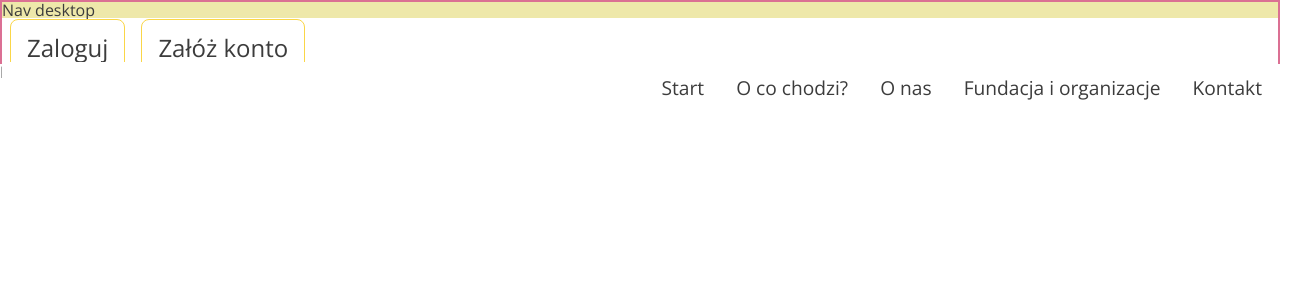
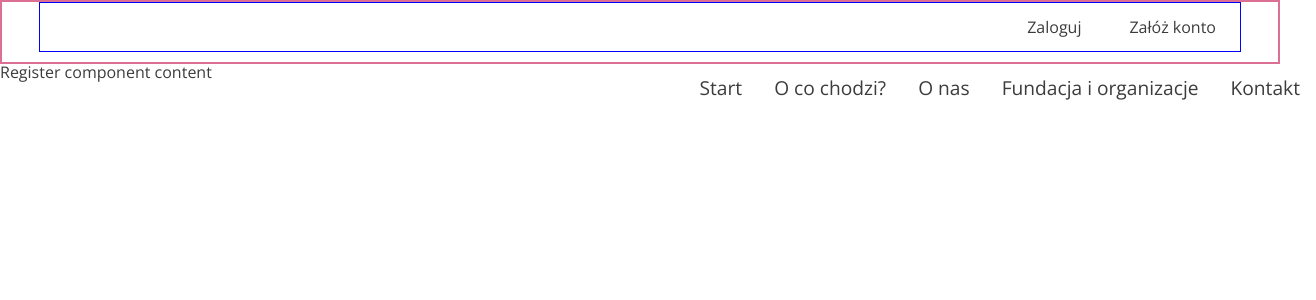
Before and after one commit to MartaSolo/oddaj-rzeczy, a React (Create React App) app: page /register in a window 1280 px wide. Shown: the top 300 px of the page, 1316 px wide, since content can reach past the window. Built offline with nearby package versions, Linux system fonts and the light colour scheme.

Commit message:
Edited styling for Header component incliding the mobile and desktop view

```diff
--- a/package.json
+++ b/package.json
@@ -12,7 +12,6 @@
     "react-router-dom": "^6.3.0",
     "react-scripts": "5.0.1",
     "react-scroll": "^1.8.7",
-    "react-spring": "^9.4.4",
     "sass": "^1.51.0",
     "web-vitals": "^2.1.4"
   },
--- a/src/components/Header/Header.js
+++ b/src/components/Header/Header.js
@@ -6,6 +6,7 @@ import { NavLink } from "react-router-dom";
 export const Header = () => {
   return (
     <header className="header">
+      <div className="header__container">
         <NavBar />
         <div className="header__auth">
           <NavLink to="/login" className="header_auth-link">
@@ -15,6 +16,7 @@ export const Header = () => {
             Załóż konto
           </NavLink>
         </div>
+      </div>
     </header>
   );
 };
--- a/src/components/Header/Header.scss
+++ b/src/components/Header/Header.scss
@@ -1,21 +1,38 @@
 @import "../../scss/settings/colors";
+@import "../../scss/settings/mixins";
 
 .header {
   border: 2px solid palevioletred;
   position: relative;
   height: 60px;
+  .header__container {
+    @include container;
+    border: 1px solid blue;
     .header__auth {
       height: 100%;
+      max-width: 80%;
       display: flex;
       align-items: center;
+      @include mediumScreen {
+        max-width: 100%;
+        justify-content: flex-end;
+      }
       .header_auth-link {
         text-decoration: none;
-      font-size: 1.5rem;
+        font-size: 1rem;
         padding: 1rem;
-      margin: 0.5rem;
+        margin: 0 0.5rem 0 0.5rem;
         color: $colorFontPrimary;
         border: 1px solid $colorAccent;
-      border-radius: 0.5rem;
+        border-radius: 5px;
+        @include mediumScreen {
+          border: none;
+          &:hover {
+            border: 2px solid $colorAccent;
+            border-radius: 2px;
           }
         }
       }
+    }
+  }
+}
--- a/src/components/NavBar/NavDesktop/NavDesktop.js
+++ b/src/components/NavBar/NavDesktop/NavDesktop.js
@@ -5,7 +5,6 @@ import { NavLinks } from "../NavLinks/NavLinks";
 export const NavDesktop = () => {
   return (
     <nav className="nav__desktop">
-      Nav desktop
       <NavLinks />
     </nav>
   );
--- a/src/components/NavBar/NavLinks/NavLinks.scss
+++ b/src/components/NavBar/NavLinks/NavLinks.scss
@@ -9,8 +9,8 @@
   @include mediumScreen {
     display: flex;
     justify-content: flex-end;
-    position: none;
-    background-color: $colorBackgroundPrimary;
+    // position: none;
+    background-color: transparent;
   }
   .nav__list-link {
     border: 1px solid green;
@@ -18,14 +18,15 @@
     display: block;
     text-decoration: none;
     color: $colorFontPrimary;
-    font-size: 1.5rem;
+    font-size: 1.2rem;
     padding: 1rem;
     border-bottom: 1px solid $colorAccent;
     @include mediumScreen {
       border: none;
       font-size: 1.2rem;
       &:hover {
-        border: 1px solid $colorAccent;
+        border: 1px solid $colorFontPrimary;
+        border-radius: 2px;
       }
     }
   }
--- a/src/scss/settings/_mixins.scss
+++ b/src/scss/settings/_mixins.scss
@@ -9,3 +9,9 @@
     @content;
   }
 }
+
+@mixin container {
+  width: 100%;
+  max-width: 1200px;
+  margin: 0 auto;
+}
```
Also changed, not shown: 1 other file (tests, documents, lock files or other folders). Lines whose indentation alone changed are shown as unchanged.
